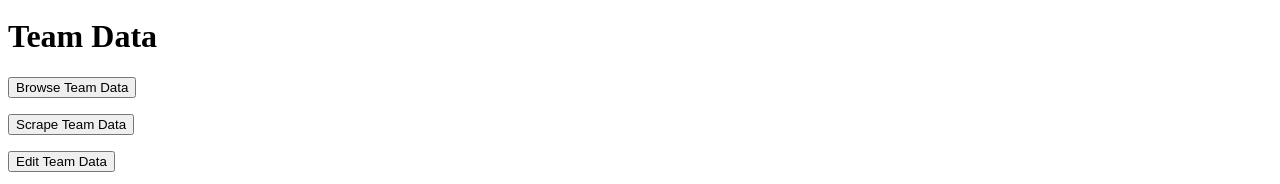
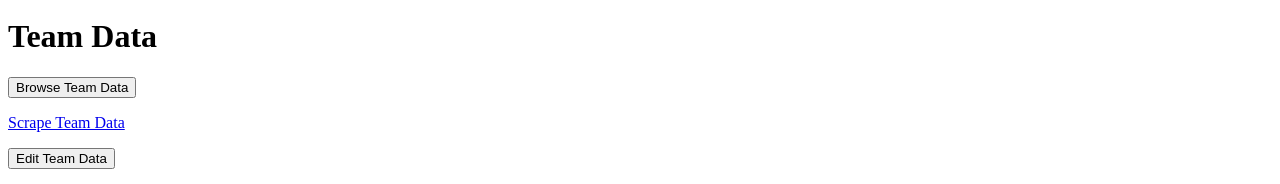
Before and after one commit to fijimf/fijbook-alpha, a plain HTML site: page fijbook-alpha/app/views/admin/index.scala.html in a window 1280 px wide. Shown: the part 768-952 px from the top of the page. Drawn offline with Linux system fonts and the light colour scheme.

Commit message:
Pulling teams

```diff
--- a/fijbook-alpha/app/views/admin/index.scala.html
+++ b/fijbook-alpha/app/views/admin/index.scala.html
@@ -98,7 +98,7 @@
         <p><button type="button" class="btn btn-xs btn-info">Browse Team Data</button></p>
     </div>
     <div class="col-sm-12">
-        <p><button type="button" class="btn btn-xs btn-danger">Scrape Team Data</button></p>
+        <p><a type="button" class="btn btn-xs btn-danger" href="/deepfij/admin/scrapeTeams">Scrape Team Data</a></p>
     </div>
     <div class="col-sm-12">
         <p><button type="button" class="btn btn-xs btn-danger">Edit Team Data</button></p>
```
Also changed, not shown: 11 other files.
